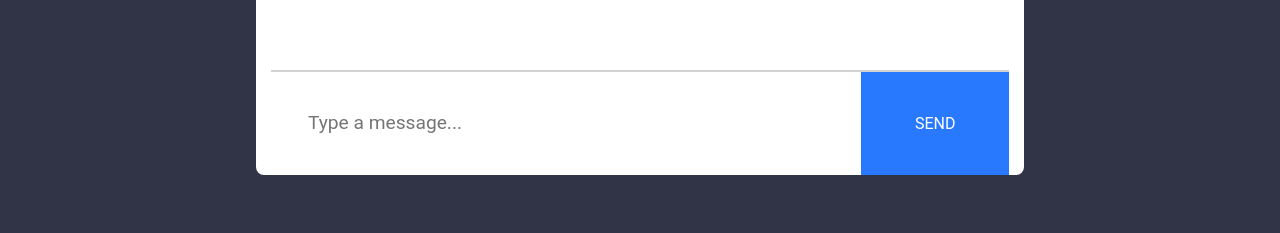
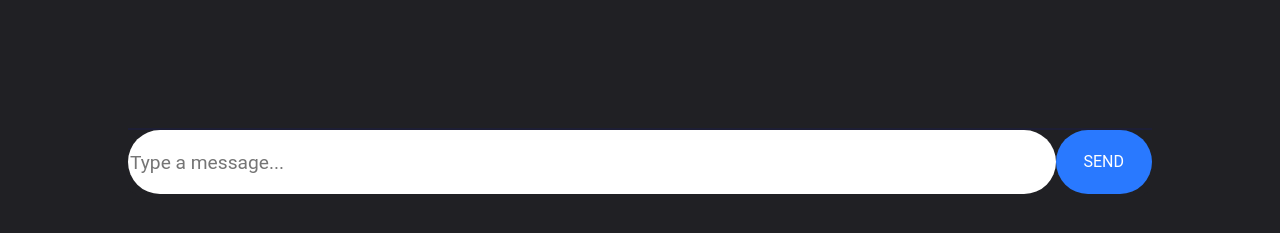
Before and after one commit to David-Xia0/StrangerShelter, a React (Create React App) app in the folder frontend/: page /chat in a window 1280 px wide. Shown: the part 561-794 px from the top of the page. Built offline with nearby package versions, Linux system fonts and the light colour scheme.

Commit message:
Updated ChatPage css

```diff
--- a/frontend/src/components/chatpage/ChatPage.css
+++ b/frontend/src/components/chatpage/ChatPage.css
@@ -1,19 +1,20 @@
-.outerContainer {
+.chatOuterContainer {
+  padding-bottom: 5%;
     display: flex;
     justify-content: center;
     align-items: center;
     height: 100vh;
-    background-color: rgb(49, 51, 70);
+    background-color:rgb(32, 32, 36);
   }
 
-  .container {
+  .chatContainer {
     display: flex;
     flex-direction: column;
     justify-content: space-between;
-    background: #FFFFFF;
+    background: rgb(32, 32, 36);
     border-radius: 8px;
-    height: 70%;
-    width: 60%;
+    height: 90%;
+    width: 80%;
   }
 
   @media (min-width: 320px) and (max-width: 480px) {
--- a/frontend/src/components/chatpage/ChatPage.js
+++ b/frontend/src/components/chatpage/ChatPage.js
@@ -23,8 +23,8 @@ const ChatPage = () => {
     }
 
     return (
-        <div className="outerContainer">
-        <div className="container">
+        <div className="chatOuterContainer">
+        <div className="chatContainer">
             <InfoBar room={room} />
             <MessagesBox messages={messages} name={name} />
             <MessageInput message={message} setMessage={setMessage} sendMessage={sendMessage} />
--- a/frontend/src/components/chatpage/messageinput/MessageInput.css
+++ b/frontend/src/components/chatpage/messageinput/MessageInput.css
@@ -1,13 +1,17 @@
-.form {
+.chatInputForm {
     display: flex;
-    border-top: 2px solid #D3D3D3;
+    border-top: 2px solid rgb(29, 30, 53);
   }
-
-  .input {
+  .chatInputForm {
+    width: 100%;
+    height: 10%;
+  }
+  .chatFormInput {
     border: none;
-    border-radius: 0;
-    padding: 5%;
-    width: 80%;
+    border-radius: 50px;
+    /*padding: 1%;*/
+    height: 100%;
+    width: 100%;
     font-size: 1.2em;
   }
 
@@ -15,7 +19,7 @@
     outline: none;
   }
 
-  .sendButton {
+  .formSendButton {
     color: #fff !important;
     text-transform: uppercase;
     text-decoration: none;
@@ -23,5 +27,6 @@
     padding: 20px;
     display: inline-block;
     border: none;
-    width: 20%;
+    width: 10%;
+    border-radius: 50px;
   }
--- a/frontend/src/components/chatpage/messageinput/MessageInput.js
+++ b/frontend/src/components/chatpage/messageinput/MessageInput.js
@@ -3,16 +3,16 @@ import React from 'react';
 import './MessageInput.css';
 
 const MessageInput = ({ setMessage, sendMessage, message }) => (
-  <form className="form">
+  <form className="chatInputForm">
     <input
-      className="input"
+      className="chatFormInput"
       type="text"
       placeholder="Type a message..."
       value={message}
       onChange={({ target: { value } }) => setMessage(value)}
       onKeyPress={event => event.key === 'Enter' ? sendMessage(event) : null}
     />
-    <button className="sendButton" onClick={e => sendMessage(e)}>Send</button>
+    <button className="formSendButton" onClick={e => sendMessage(e)}>Send</button>
   </form>
 )
 
```
